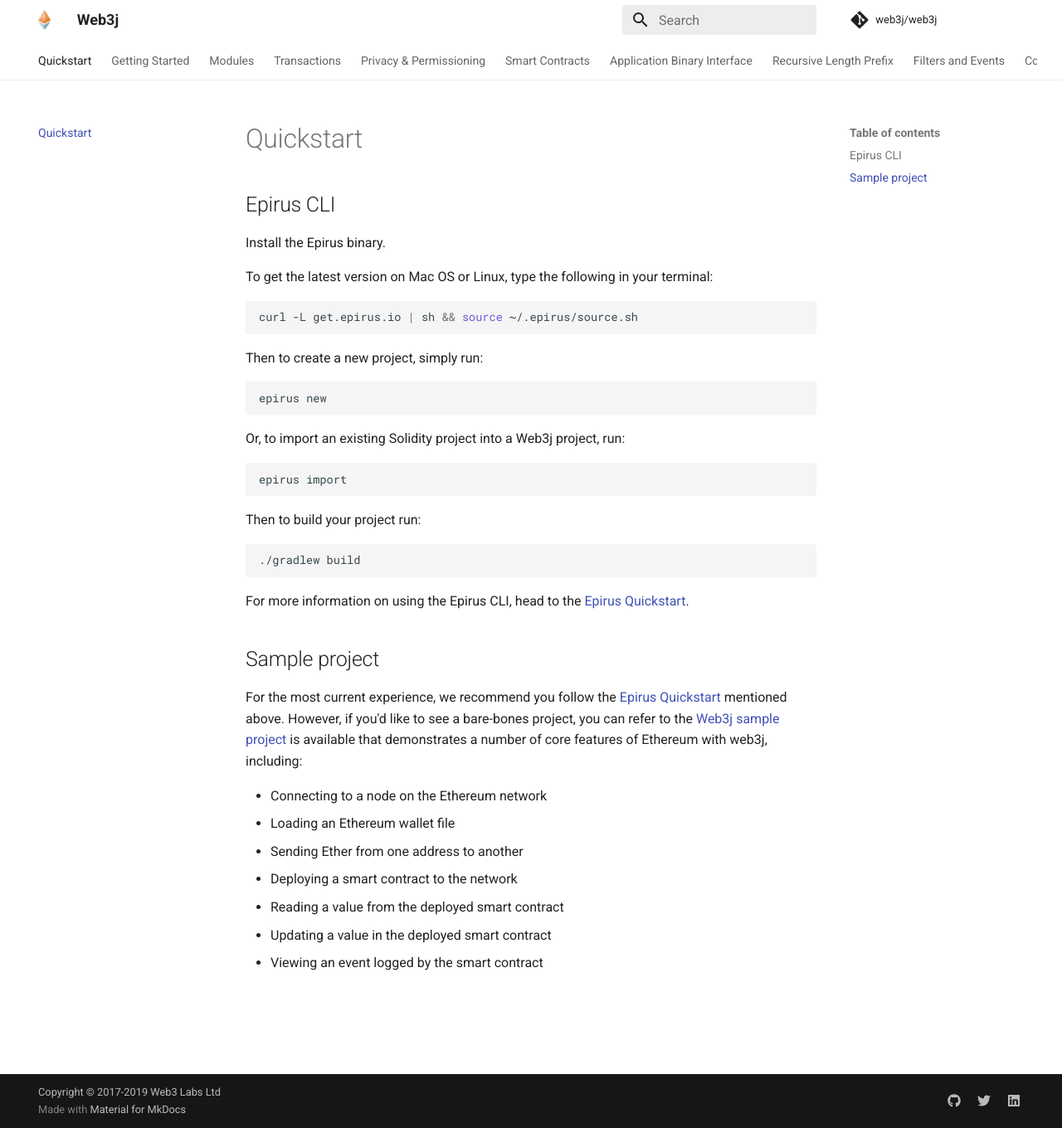
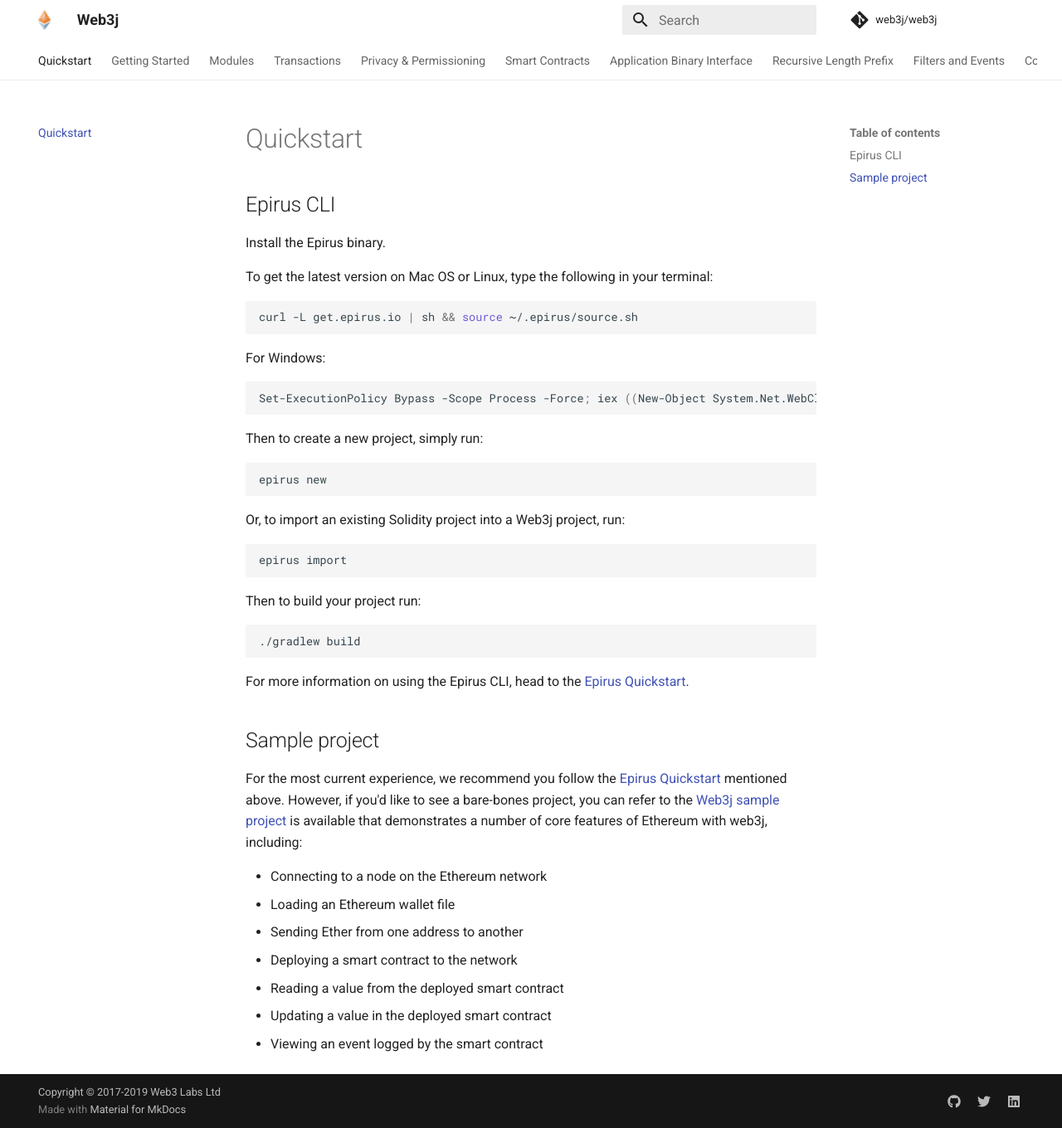
Before and after one commit to hyperledger/web3j-docs, an MkDocs documentation site: the page built from docs/quickstart.md, in a window 1280 px wide and 1360 px high. Shown: the whole window at 83% size. Built offline with MkDocs 1.6.1 and Material for MkDocs 9.7.7, drawn with Linux system fonts in a browser that asks for light colours; comment, search, counter and statistics services are not loaded.

Commit message:
adds windows instructions

````diff
--- a/docs/quickstart.md
+++ b/docs/quickstart.md
@@ -10,6 +10,12 @@ To get the latest version on Mac OS or Linux, type the following in your termina
 
 ```bash
 curl -L get.epirus.io | sh && source ~/.epirus/source.sh
+```
+
+For Windows:
+
+```bash
+Set-ExecutionPolicy Bypass -Scope Process -Force; iex ((New-Object System.Net.WebClient).DownloadString('https://raw.githubusercontent.com/epirus-io/epirus-installer/master/installer.ps1'))
 ```
 
 Then to create a new project, simply run:
````
